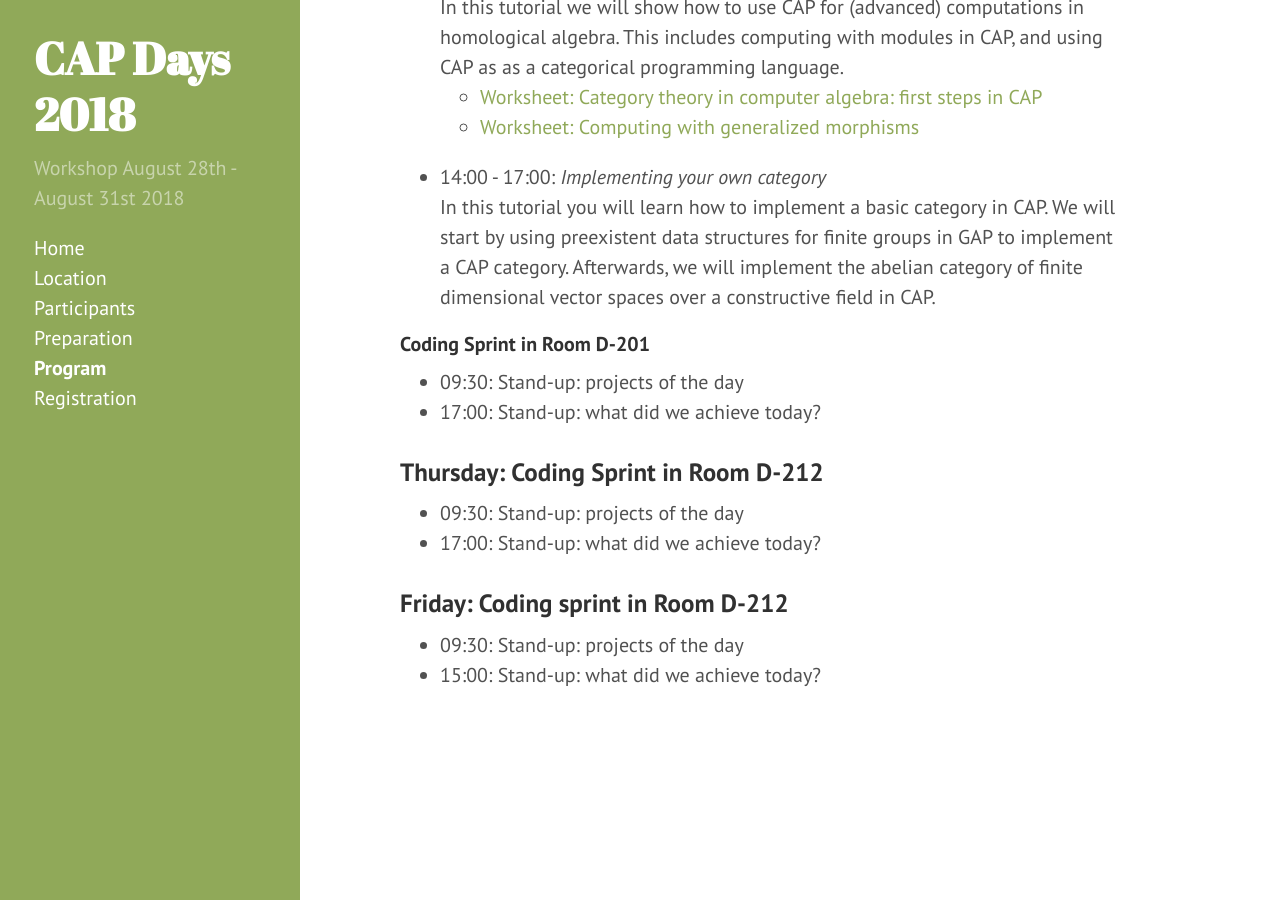
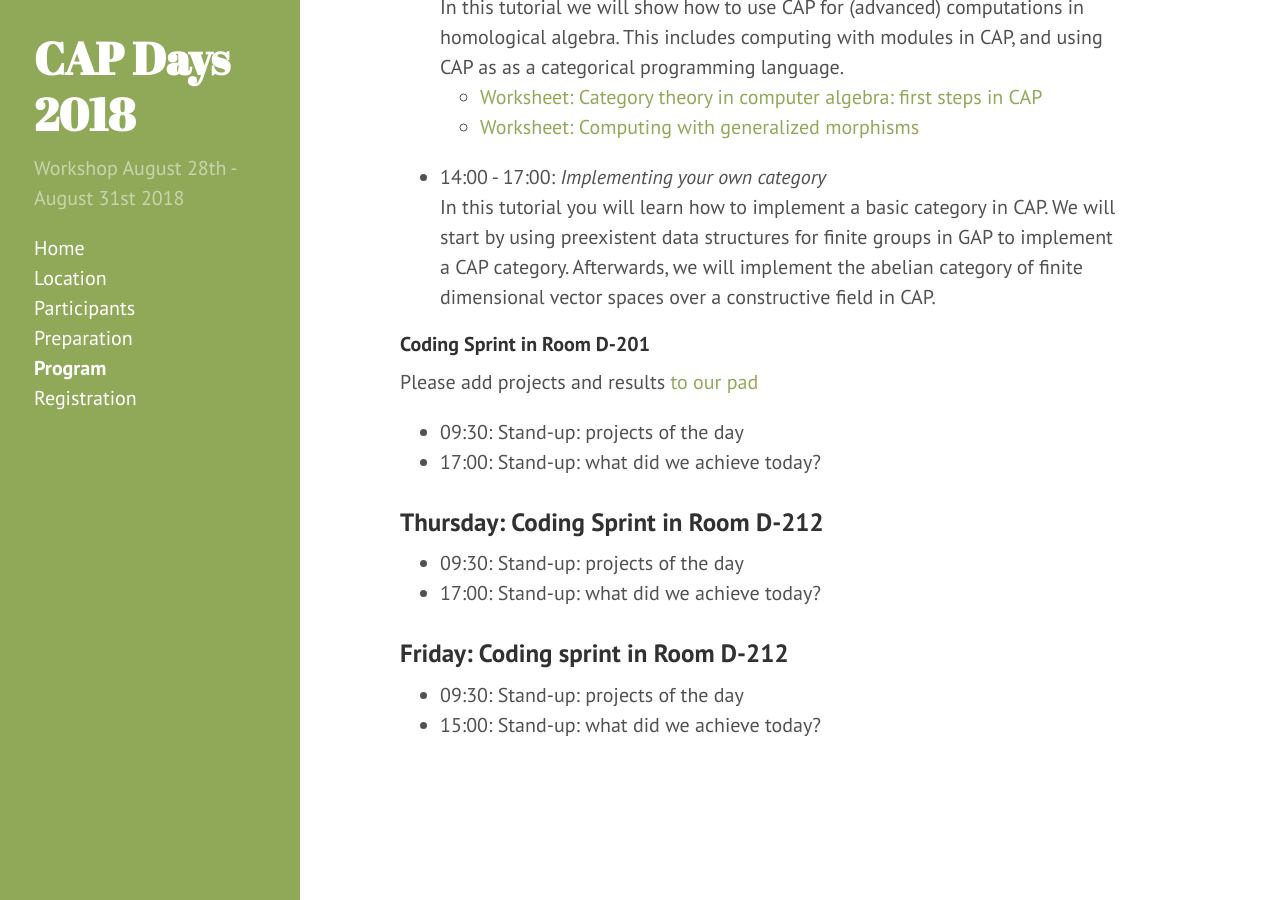
Before and after one commit to homalg-project/capdays-2018, a Jekyll site: the page built from program.md, in a window 1280 px wide and 900 px high, scrolled down 3173 px. Built offline with Jekyll 4.4.1, drawn with Linux system fonts in a browser that asks for light colours.

Commit message:
Added pad to program

```diff
--- a/program.md
+++ b/program.md
@@ -97,6 +97,8 @@ in CAP.
 
 #### Coding Sprint in Room D-201
 
+Please add projects and results [to our pad](https://hackmd.io/5Tc-mZgBTfe0tXydBsThdQ)
+
 * 09:30: Stand-up: projects of the day
 * 17:00: Stand-up: what did we achieve today?
 
```
